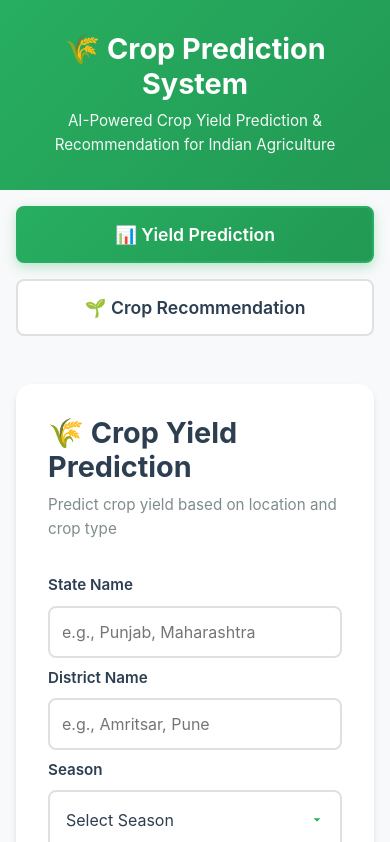
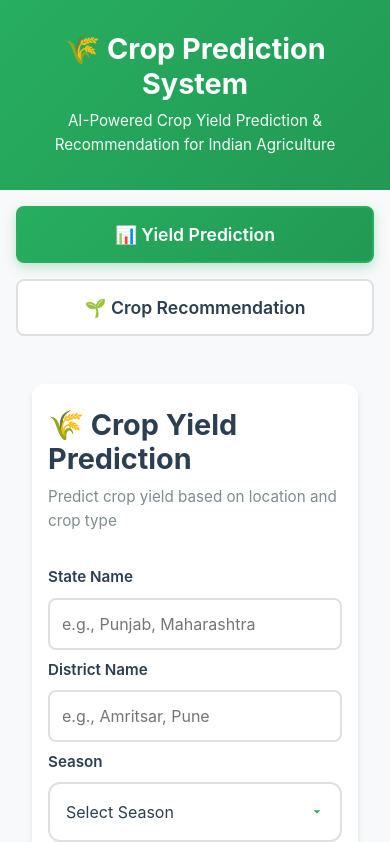
Before and after one commit to Amruth-empire/crop_prediction, a React app in the folder frontend/: page / in a window 390 px wide. Shown: the top 842 px of the page. Built offline with nearby package versions, Linux system fonts and the light colour scheme; the HTML template or start-up script is replaced by a standard one.

Commit message:
Enhance styling for the CropYieldPredictor component with improved padding and border-radius adjustments

```diff
--- a/frontend/src/components/CropYieldPredictor.css
+++ b/frontend/src/components/CropYieldPredictor.css
@@ -2,6 +2,8 @@
   width: 100%;
   max-width: 600px;
   margin: 0 auto;
+  padding: 0 1rem;
+  box-sizing: border-box;
 }
 
 .predictor-card {
@@ -9,6 +11,13 @@
   border-radius: 16px;
   padding: 2rem;
   box-shadow: 0 4px 6px rgba(0, 0, 0, 0.1);
+}
+
+@media (max-width: 768px) {
+  .predictor-card {
+    padding: 1.5rem 1rem;
+    border-radius: 12px;
+  }
 }
 
 .predictor-card h2 {
@@ -40,7 +49,7 @@
   width: 100%;
   padding: 0.875rem 1rem;
   border: 2px solid #e0e0e0;
-  border-radius: 8px;
+  border-radius: 12px;
   font-size: 1rem;
   font-family: inherit;
   transition: all 0.3s ease;
```
